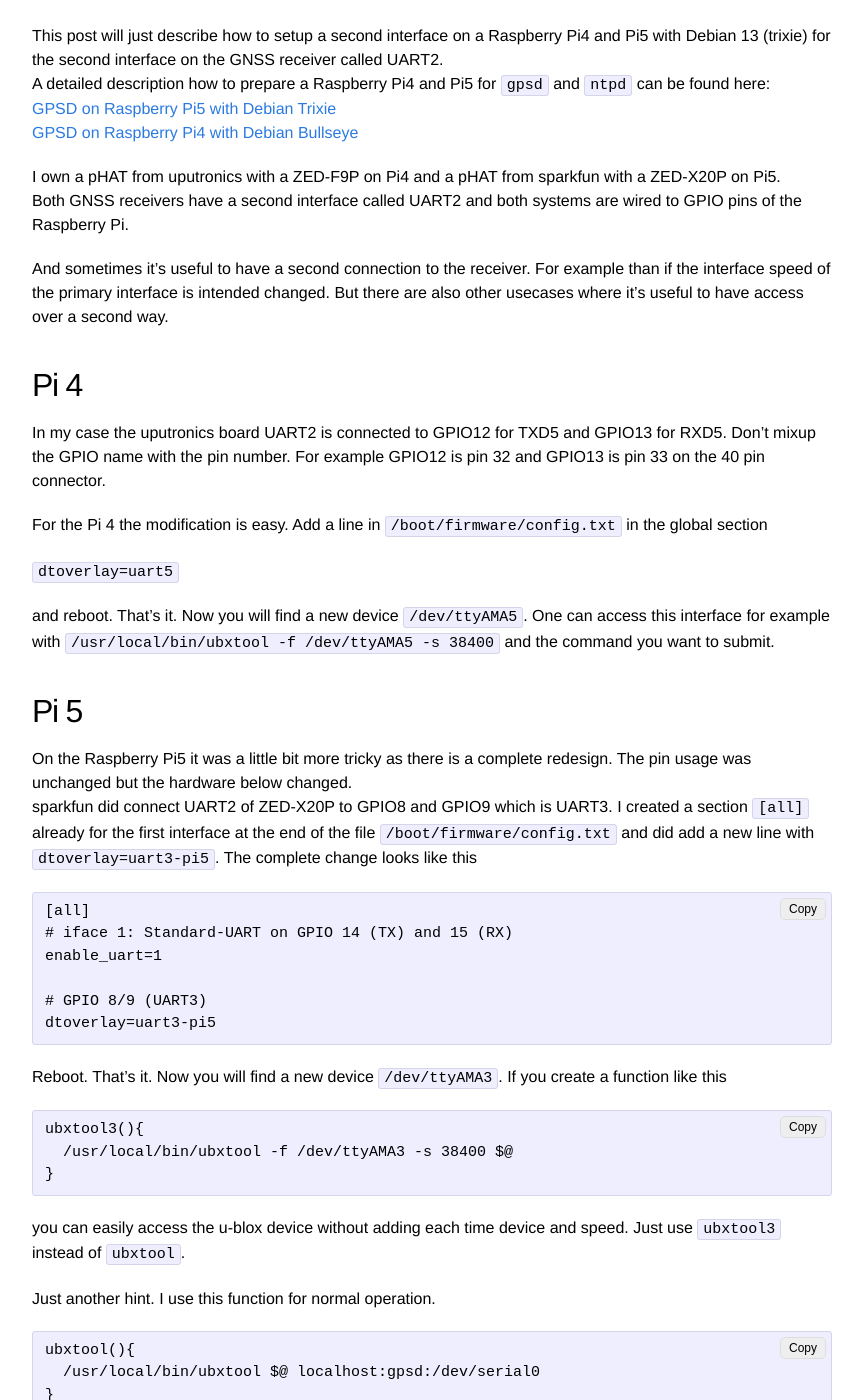
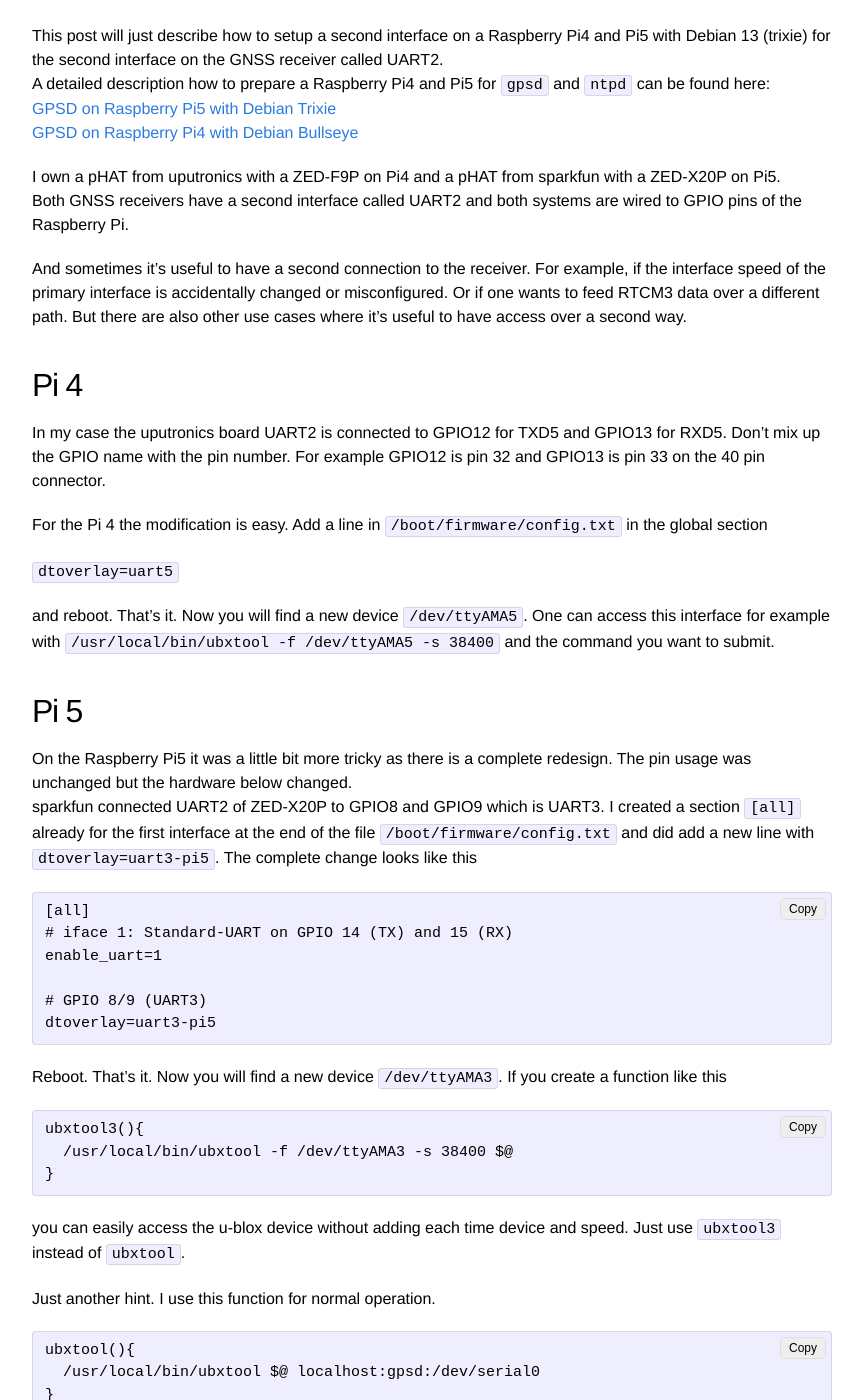
Before and after one commit to hans-mayer/blog, a Jekyll site: the page built from _posts/2026-03-09-second-interface-for-u-blox-receiver-on-pi4-and-pi5.markdown, in a window 1280 px wide and 1400 px high, scrolled down 220 px. Shown: the whole window, without its empty margins (208-1071 px from the left). Built offline with Jekyll 4.4.1, drawn with Linux system fonts in a browser that asks for light colours; some of the changed text lies outside the part shown.

Commit message:
2026-03-09-second-interface-for-u-blox-receiver-on-pi4-and-pi5.markdown

```diff
--- a/_posts/2026-03-09-second-interface-for-u-blox-receiver-on-pi4-and-pi5.markdown
+++ b/_posts/2026-03-09-second-interface-for-u-blox-receiver-on-pi4-and-pi5.markdown
@@ -13,11 +13,11 @@
 I own a pHAT from uputronics with a ZED-F9P on Pi4 and a pHAT from sparkfun with a ZED-X20P on Pi5. <br>
 Both GNSS receivers have a second interface called UART2 and both systems are wired to GPIO pins of the Raspberry Pi.
 
-And sometimes it's useful to have a second connection to the receiver. For example than if the interface speed of the primary interface is intended changed. But there are also other usecases where it's useful to have access over a second way.
+And sometimes it's useful to have a second connection to the receiver. For example, if the interface speed of the primary interface is accidentally changed or misconfigured. Or if one wants to feed RTCM3 data over a different path. But there are also other use cases where it's useful to have access over a second way.
 
 ## Pi 4 ##
 
-In my case the uputronics board UART2 is connected to GPIO12 for TXD5 and GPIO13 for RXD5. Don't mixup the GPIO name with the pin number. For example GPIO12 is pin 32 and GPIO13 is pin 33 on the 40 pin connector.
+In my case the uputronics board UART2 is connected to GPIO12 for TXD5 and GPIO13 for RXD5. Don't mix up the GPIO name with the pin number. For example GPIO12 is pin 32 and GPIO13 is pin 33 on the 40 pin connector.
 
 For the Pi 4 the modification is easy. Add a line in `/boot/firmware/config.txt` in the global section
 
@@ -28,7 +28,7 @@
 ## Pi 5 ##
 
 On the Raspberry Pi5 it was a little bit more tricky as there is a complete redesign. The pin usage was unchanged but the hardware below changed. <br>
-sparkfun did connect UART2 of ZED-X20P to GPIO8 and GPIO9 which is UART3. I created a section `[all]` already for the first interface at the end of the file `/boot/firmware/config.txt` and did add a new line with `dtoverlay=uart3-pi5`. The complete change looks like this
+sparkfun connected UART2 of ZED-X20P to GPIO8 and GPIO9 which is UART3. I created a section `[all]` already for the first interface at the end of the file `/boot/firmware/config.txt` and did add a new line with `dtoverlay=uart3-pi5`. The complete change looks like this
 
 <pre>
 [all]
@@ -56,3 +56,6 @@
   /usr/local/bin/ubxtool $@ localhost:gpsd:/dev/serial0
 }
 </pre>
+
+I compiled the gpsd source tree by myself. Therefore "ubxtool" and others are found in /usr/local/bin <br>
+If you install the delivered package you will find /usr/bin/ubxtool
```
